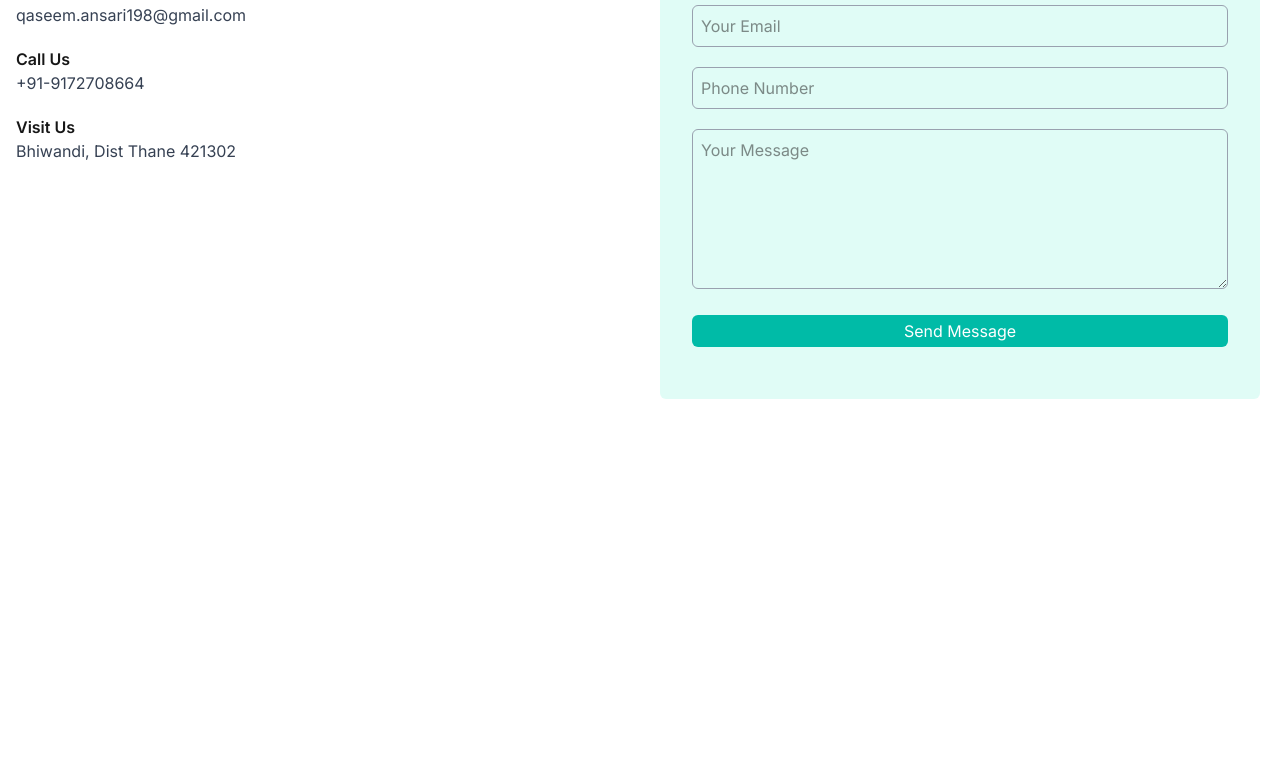
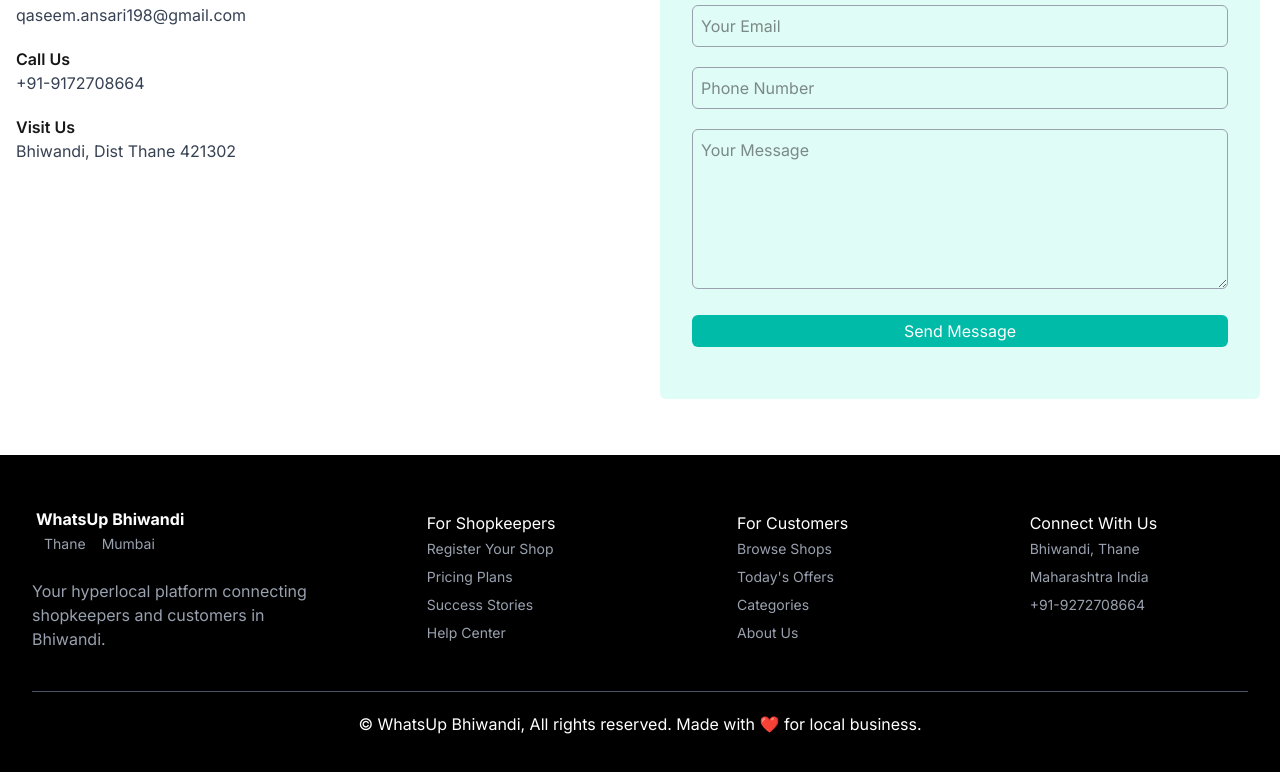
Before and after one commit to mohdqaseem198/WhatsUpBhiwandi, a Next.js app: page / in a window 1280 px wide. Shown: the part 2554-3326 px from the top of the page. Before the commit the page ends 3009 px from the top, so only its background shows below. Built offline with nearby package versions, Linux system fonts and the light colour scheme; a web font is replaced by a local one.

Commit message:
ui mvp completed

```diff
--- a/App.tsx
+++ b/App.tsx
@@ -1,5 +1,6 @@
 import Discover from "./src/Components/Discover";
 import FeaturedShops from "./src/Components/FeaturedShops";
+import Footer from "./src/Components/Footer";
 import GetInTouch from "./src/Components/GetInTouch";
 import Navbar from "./src/Components/Navbar";
 import Offers from "./src/Components/Offers";
@@ -20,6 +21,8 @@
                 <QuickForm />
             </div>
 
+            <Footer />
+
         </main>
     </div>)
 };
--- /dev/null
+++ b/src/Components/Footer.tsx
@@ -0,0 +1,47 @@
+import { Cities, footerItems } from "../Constants/constants";
+
+const Footer = () => {
+    return(<div className="px-8 py-12 bg-black text-white" id="footer">
+
+        <div  className="md:grid md:grid-cols-4">
+            <div className="md:col-span-1">
+                <div className="p-1">
+                    <div>
+                        <h2 className="font-bold">WhatsUp Bhiwandi</h2>
+                    </div>
+                    <div>
+                        {Cities && Cities.map((single, index) => (
+                            <span className="text-sm p-2 text-gray-400" key={index}>{single}</span>
+                        ))
+                    }
+                    </div>
+                </div>
+                <h2 className="my-5 text-gray-400">Your hyperlocal platform connecting shopkeepers and customers in Bhiwandi.</h2>
+            </div>
+
+            <div className="md:col-span-3 md:flex md:flex-row md:justify-around">
+                {footerItems && footerItems.map((single) => {return(
+                <div className="py-2" key={single.id}>
+                    <p>{single.head}</p>
+                    <div className="text-gray-400">
+                    {single.items.map((s) => {
+                        return(
+                        <p className="py-1 text-sm">
+                            {s}
+                        </p>)
+                    })}
+                    </div>
+                </div>)} )}
+            </div>
+        </div>
+
+        <div className="w-full h-px my-5 bg-gray-600" />
+
+        <div className="text-center">
+            <p><span>©</span> WhatsUp Bhiwandi, All rights reserved. Made with ❤️ for local business.</p>
+        </div>
+
+    </div>)
+};
+
+export default Footer;
--- a/src/Constants/constants.ts
+++ b/src/Constants/constants.ts
@@ -22,4 +22,10 @@
 export const GetInTouchCardList : {id : number, title : string, Details : string, img ?: string}[] = [{id : 1, title: "Email Us", Details: "qaseem.ansari198@gmail.com", img:"" },
     {id : 2, title: "Call Us", Details: "+91-9172708664", img:"" },
     {id : 3, title: "Visit Us", Details: "Bhiwandi, Dist Thane 421302", img:"" },
-]
+];
+
+
+export const footerItems : {id : number, head : string, items : string[]}[] = [{id : 1, head : "For Shopkeepers", items : ["Register Your Shop", "Pricing Plans", "Success Stories", "Help Center"] },
+    {id : 2, head : "For Customers", items : ["Browse Shops", "Today's Offers", "Categories", "About Us"] },
+    {id : 3, head : "Connect With Us", items : ["Bhiwandi, Thane", "Maharashtra India", "+91-9272708664"] },
+];
```
